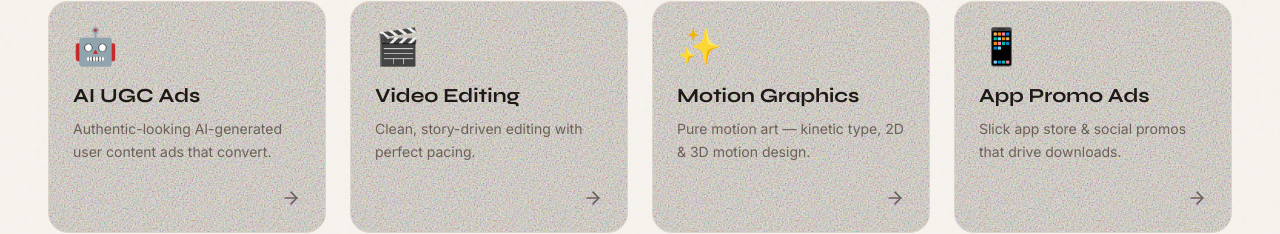
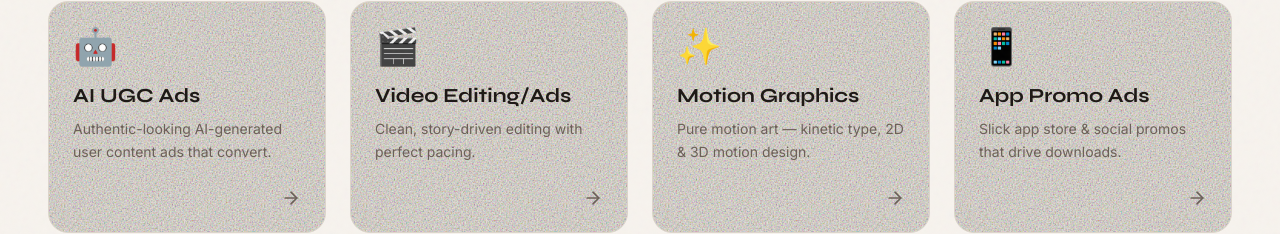
Before and after one commit to naeemsabir1/VideoGrapher-Portfolio, a Next.js app: page / in a window 1280 px wide. Shown: the part 475-709 px from the top of the page. Built offline with nearby package versions, Linux system fonts and the light colour scheme; no server answers; what @imagekit/next would draw is missing.

Commit message:
feat: rename video editing label to Video Editing/Ads

```diff
--- a/src/data/categories.ts
+++ b/src/data/categories.ts
@@ -10,7 +10,7 @@ export const CATEGORIES: CategoryMeta[] = [
   },
   {
     slug: 'basic-video-editing',
-    label: 'Video Editing',
+    label: 'Video Editing/Ads',
     description: 'Clean, story-driven editing with perfect pacing.',
     emoji: '🎬',
     color: 'bg-gold'
```
